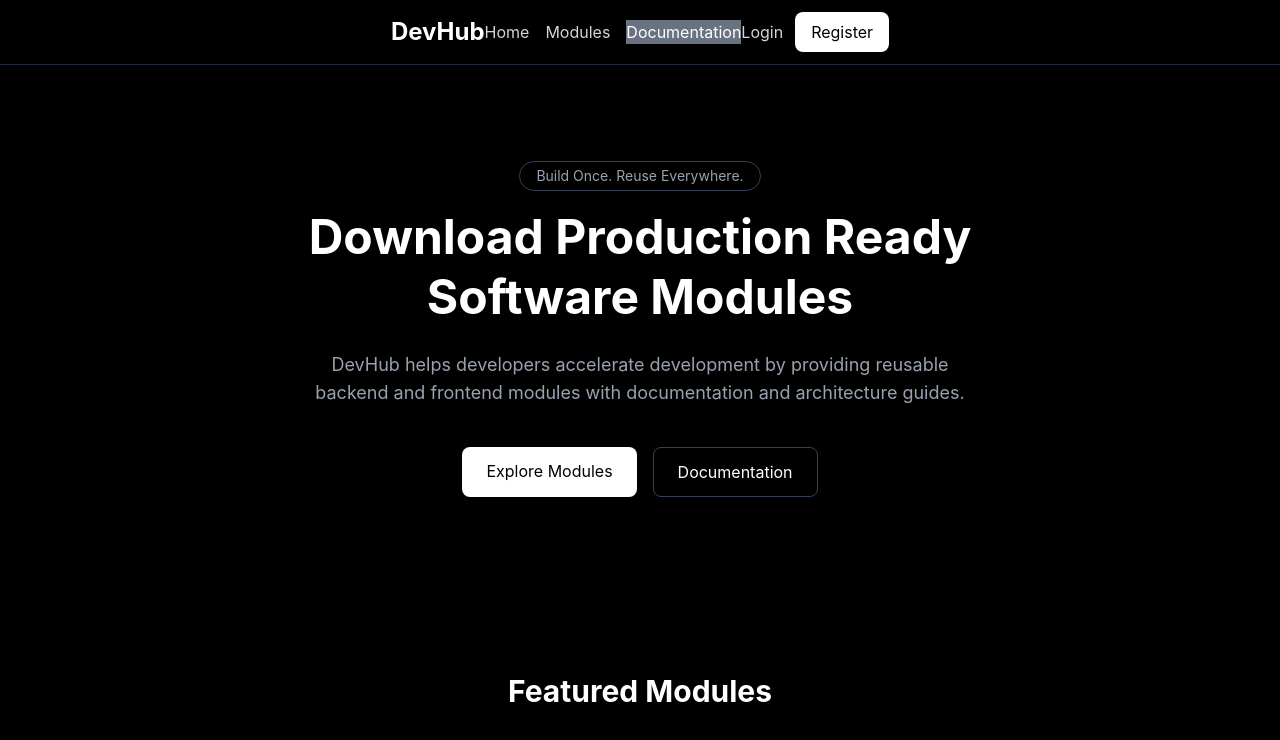
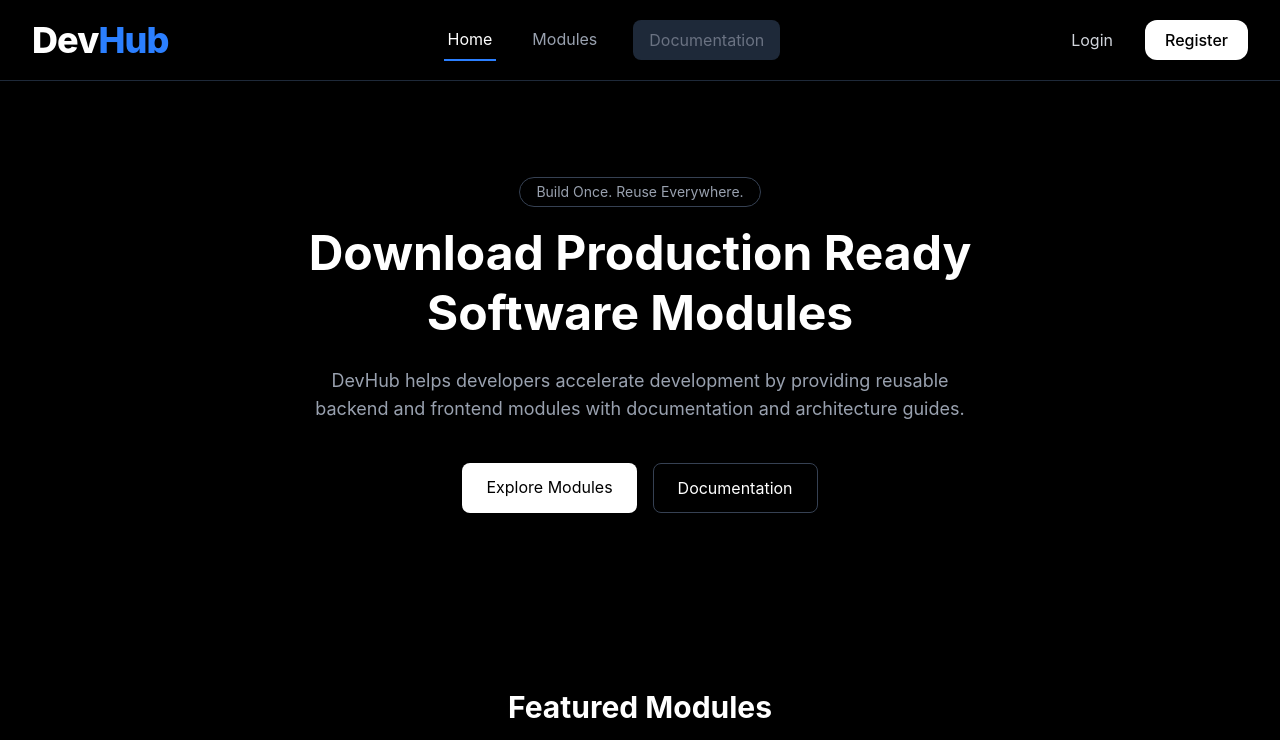
Before and after one commit to MyAtul/DevHub, a React (Vite) app in the folder frontend/: page / in a window 1280 px wide. Shown: the top 740 px of the page. Built offline with nearby package versions, Linux system fonts and the light colour scheme.

Commit message:
Release DevHub Demo v1.0

```diff
--- a/frontend/src/platform/components/Navbar/AuthButtons.tsx
+++ b/frontend/src/platform/components/Navbar/AuthButtons.tsx
@@ -16,38 +16,39 @@ export default function AuthButtons(){
 
     if(!session.isAuthenticated){
         return(
-            <div className="flex items-center gap-3">
-
+            <div className="flex items-center gap-4">
 
                 <Link
                     to="/login"
-                className="text-gray-300 hover:text-white"
+                    className="rounded-lg px-4 py-2 text-gray-300 transition hover:bg-gray-800 hover:text-white"
                 >
                     Login
                 </Link>
 
                 <Link
                     to="/register"
-                className="rounded-lg bg-white hover:bg-gray-200 text-black px-4 py-2"
+                    className="rounded-xl bg-white px-5 py-2 font-medium text-black transition-all duration-200 hover:scale-105 hover:bg-gray-100"
                 >
                     Register
                 </Link>
+
             </div>
         )
     }
 
     return (
-        <div className="flex gap-3">
+        <div className="flex items-center gap-4">
+
             <Link
                 to="/dashboard"
-                className="text-gray-300 hover:text-white"
+                className="rounded-lg px-4 py-2 text-gray-300 transition hover:bg-gray-800 hover:text-white"
             >
                 Dashboard
             </Link>
 
             <button
                 onClick={handleLogout}
-                className="text-gray-300 hover:text-white cursor-pointer bg-red-600 hover:bg-red-500 px-1 py-0.5 rounded"
+                className="cursor-pointer rounded-lg bg-red-600 px-4 py-2 font-medium text-white transition hover:bg-red-500"
             >
                 Logout
             </button>
--- a/frontend/src/platform/components/Navbar/Logo.tsx
+++ b/frontend/src/platform/components/Navbar/Logo.tsx
@@ -1,12 +1,12 @@
 import { Link } from "react-router-dom";
 
-export default function Logo(){
-  return (
-    <Link
-        to="/"
-        className="text-2xl font-bold text-white"
-    >
-        DevHub
-    </Link>
-  )
+export default function Logo() {
+    return (
+        <Link
+            to="/"
+            className="text-4xl font-extrabold tracking-tight text-white transition hover:scale-105"
+        >
+            Dev<span className="text-blue-500">Hub</span>
+        </Link>
+    );
 }
--- a/frontend/src/platform/components/Navbar/NavLinks.tsx
+++ b/frontend/src/platform/components/Navbar/NavLinks.tsx
@@ -1,30 +1,44 @@
 import { NavLink } from "react-router-dom";
 import { NAV_LINKS } from "../../constants/navigation";
 
-export default function NavLinks(){
+export default function NavLinks() {
 
-    return(
-        <nav className="flex items-center gap-4">
-            {
-                NAV_LINKS.map((link)=>
-                    link.disabled ?(
+    return (
+
+        <nav className="flex items-center gap-8">
+
+            {NAV_LINKS.map((link) =>
+
+                link.disabled ? (
+
                     <span
                         key={link.label}
-                            className="bg-gray-500 cursor-not-allowed"
+                        className="cursor-not-allowed rounded-lg bg-gray-800 px-4 py-2 text-gray-500"
                     >
                         {link.label}
                     </span>
-                    ):(
+
+                ) : (
+
                     <NavLink
                         key={link.label}
                         to={link.path}
-                            className="text-gray-300 hover:text-white transition-colors"
+                        className={({ isActive }) =>
+                            `border-b-2 px-1 py-2 transition-all duration-200 ${
+                                isActive
+                                    ? "border-blue-500 text-white"
+                                    : "border-transparent text-gray-400 hover:border-gray-600 hover:text-white"
+                            }`
+                        }
                     >
                         {link.label}
                     </NavLink>
+
                 )
-                )
+
+            )}
+
+        </nav>
+
+    );
 }
-        </nav>
-    )
-}
--- a/frontend/src/platform/components/Navbar/Navbar.tsx
+++ b/frontend/src/platform/components/Navbar/Navbar.tsx
@@ -2,15 +2,18 @@ import AuthButtons from "./AuthButtons";
 import Logo from "./Logo";
 import NavLinks from "./NavLinks";
 
-export default function Navbar(){
-    return(
-        <header className="border-b border-gray-800 flex gap-4">
-            <div className="flex justify-center items-center h-16 mx-auto max-w-7xl px-6">
-                <Logo/>
-                <NavLinks/>
-                <AuthButtons/>
+export default function Navbar() {
+    return (
+        <header className="sticky top-0 z-50 border-b border-gray-800 bg-black/90 backdrop-blur-md">
+            <div className="mx-auto flex h-20 max-w-7xl items-center justify-between px-8">
+
+                <Logo />
+
+                <NavLinks />
+
+                <AuthButtons />
+
             </div>
         </header>
-    )
-
+    );
 }
```
Also changed, not shown: 1 other file (tests, documents, lock files or other folders). Lines whose indentation alone changed are shown as unchanged.
